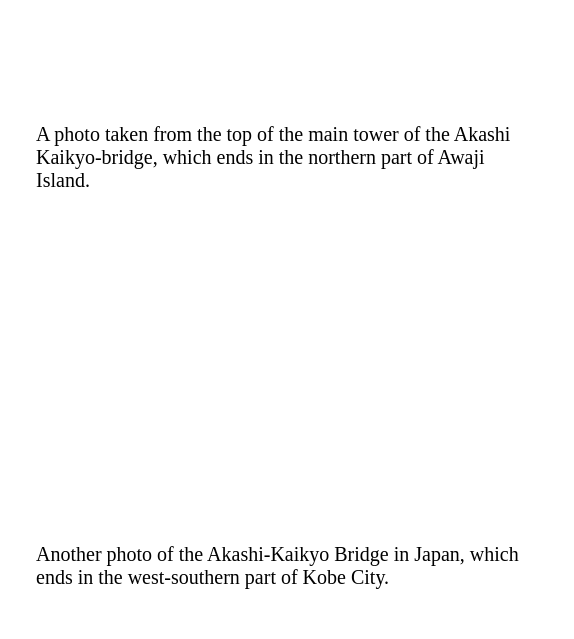
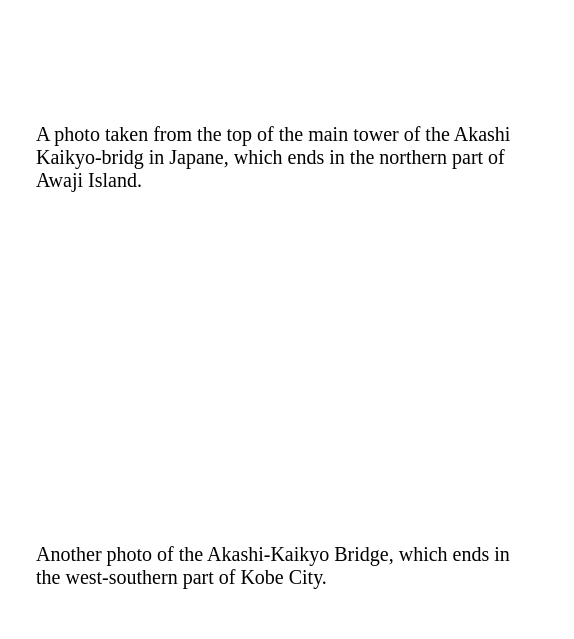
Before and after one commit to AoyamaKohbo/JizoMemory, a plain HTML site: page index.html in a window 1280 px wide. Shown: the part 2007-2646 px from the top of the page, 412-986 px from the left. Drawn offline with Linux system fonts and the light colour scheme.

Commit message:
Update index.html

```diff
--- a/index.html
+++ b/index.html
@@ -63,7 +63,7 @@
       </div>
 
       <div class="contents-item">
-        <p>A photo taken from the top of the main tower of the Akashi Kaikyo-bridge, which ends in the northern part of Awaji Island. </p>
+        <p>A photo taken from the top of the main tower of the Akashi Kaikyo-bridg in Japane, which ends in the northern part of Awaji Island. </p>
       </div>
     </div>
 
@@ -73,7 +73,7 @@
       </div>
 
       <div class="contents-item">
-        <p>Another photo of the Akashi-Kaikyo Bridge in Japan, which ends in the west-southern part of Kobe City.</p>
+        <p>Another photo of the Akashi-Kaikyo Bridge, which ends in the west-southern part of Kobe City.</p>
     </div>
 
   </body>
```
